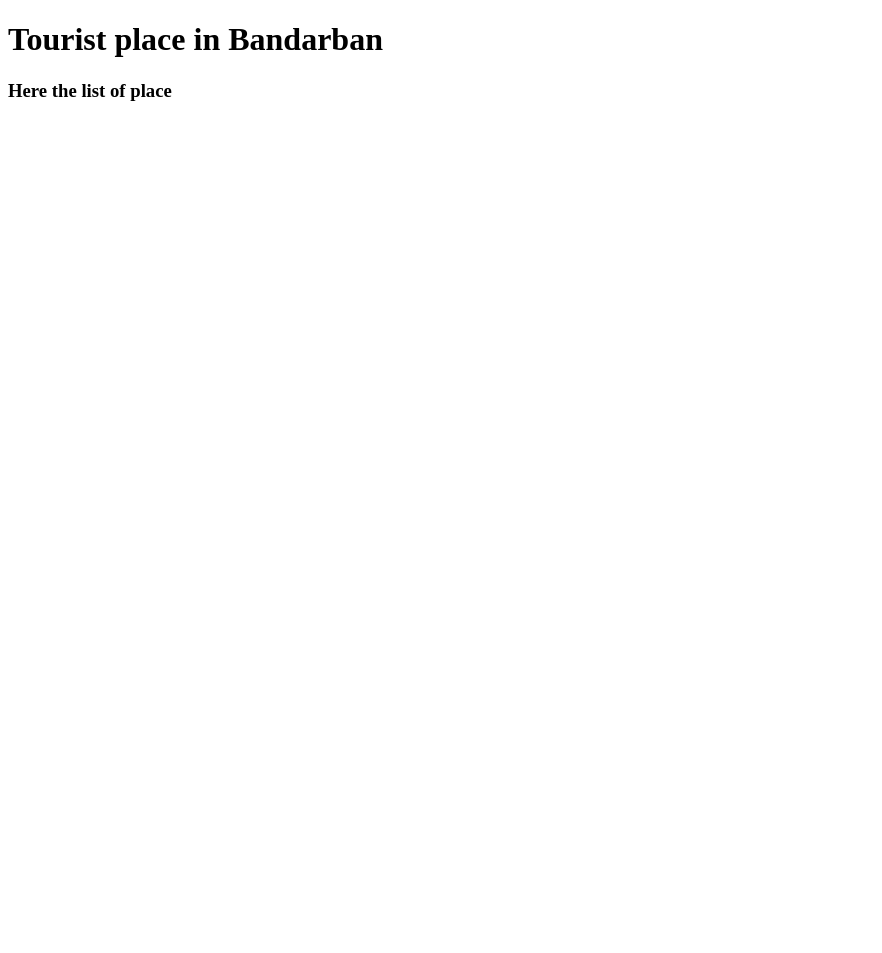
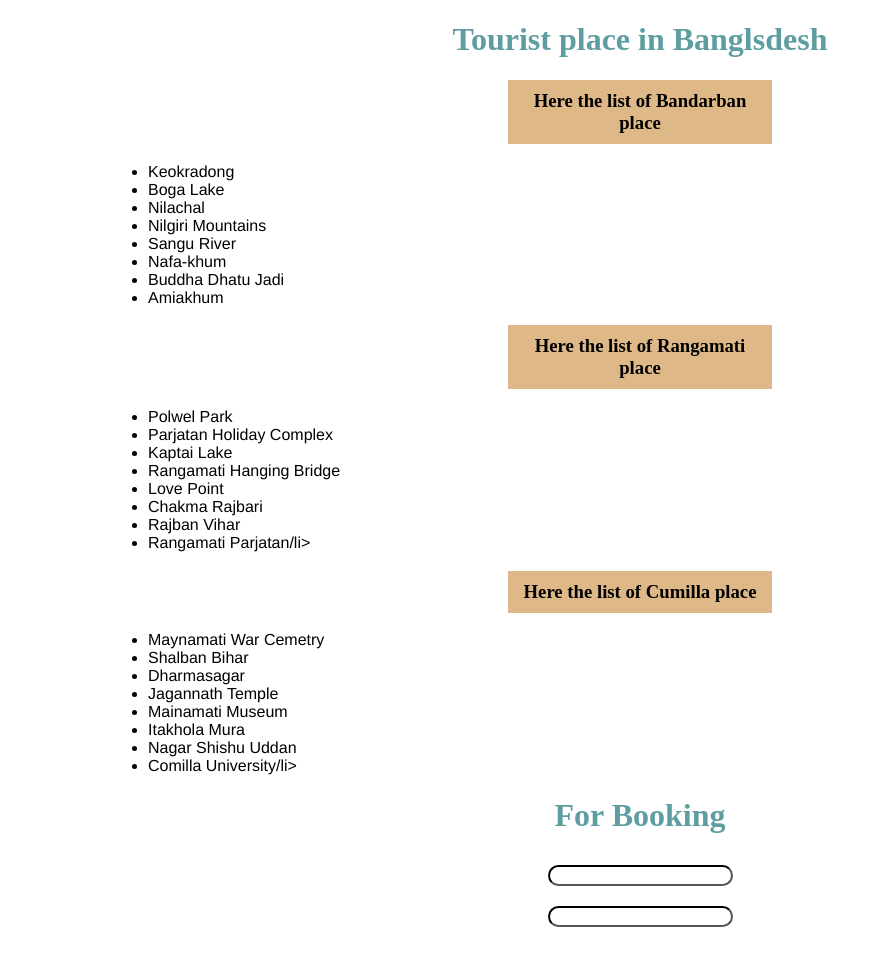
Before and after one commit to muhsina1/practice-3-repo, a plain HTML site: page index.html in a window 1280 px wide. Shown: the whole page, without its empty margins (0-882 px from the left). Before the commit the page ends 800 px from the top, so only its background shows below. Drawn offline with Linux system fonts and the light colour scheme.

Commit message:
style added

```diff
--- a/index.html
+++ b/index.html
@@ -4,9 +4,62 @@
     <meta charset="UTF-8">
     <meta name="viewport" content="width=device-width, initial-scale=1.0">
     <title>Bandarban</title>
+    <link rel="stylesheet" href="style.css">
 </head>
 <body>
-    <h1>Tourist place in Bandarban</h1>
-    <h3>Here the list of place</h3>
+    <div>
+        <h1>Tourist place in Banglsdesh</h1>
+    <h3>Here the list of Bandarban place</h3>
+
+    <ul id="list">
+        <li> Keokradong</li>
+           <li>Boga Lake</li>
+           <li>Nilachal</li>
+           <li>Nilgiri Mountains</li>
+           <li>Sangu River</li>
+           <li>Nafa-khum</li>
+           <li>Buddha Dhatu Jadi</li>
+           <li> Amiakhum</li>
+    </ul>
+    </div>
+<div>
+
+    <h3 class="header-two">Here the list of Rangamati place</h3>
+
+    <ul id="list">
+        <li> Polwel Park</li>
+           <li>Parjatan Holiday Complex</li>
+           <li>Kaptai Lake</li>
+           <li>Rangamati Hanging Bridge</li>
+           <li>Love Point</li>
+           <li>Chakma Rajbari </li>
+           <li>Rajban Vihar</li>
+           <li> Rangamati Parjatan/li>
+    </ul>
+</div>
+
+
+<div>
+
+    <h3 class="header-two">Here the list of Cumilla place</h3>
+
+    <ul id="list">
+        <li> Maynamati War Cemetry</li>
+           <li>Shalban Bihar</li>
+           <li>Dharmasagar</li>
+           <li>Jagannath Temple</li>
+           <li>Mainamati Museum</li>
+           <li>Itakhola Mura </li>
+           <li>Nagar Shishu Uddan</li>
+           <li>Comilla University/li>
+    </ul>
+</div>
+<div>
+    <h1>For Booking</h1>
+    <p class="para"><input class="type-color" type="text"><br>
+        <input class="type-color" type="password"></p>
+</div>
+
+
 </body>
 </html>
--- /dev/null
+++ b/style.css
@@ -0,0 +1,39 @@
+h1{
+   text-align: center;
+   color: cadetblue;
+}
+h3{
+    margin-left: 500px;
+    margin-right: 500px;
+
+    background-color: burlywood;
+    padding: 10px;
+    text-align: center;
+
+}
+
+#list{
+    font-family:'Franklin Gothic Medium', 'Arial Narrow', Arial, sans-serif
+
+}
+#list{
+    margin-left: 100px;
+    margin-right: 100px;
+    text-align: justify;
+}
+
+.type-color{
+    color: burlywood;
+    margin: 10px;
+    border-radius: 15px;
+    border-color: black;
+    text-align: center;
+}
+
+.para{
+    text-align: center;
+}
+
+.header-two{
+    text-align: center;
+}
```
